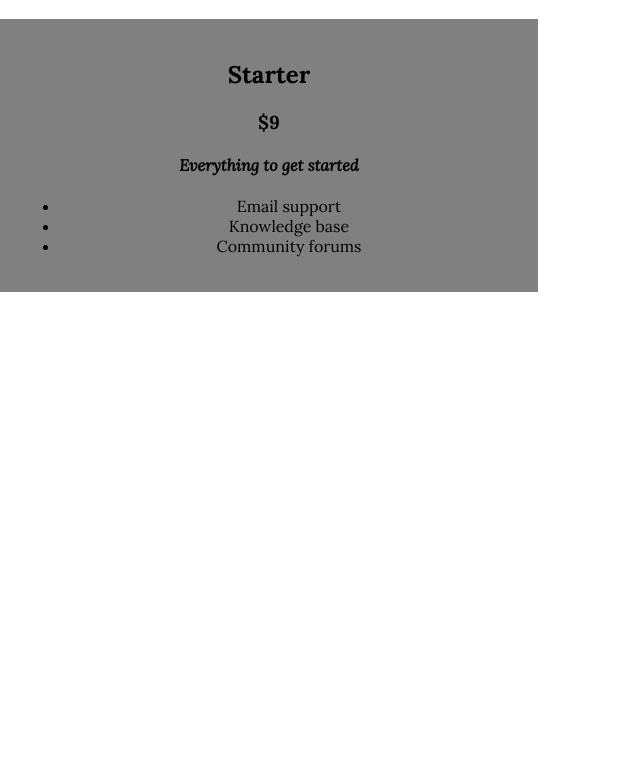
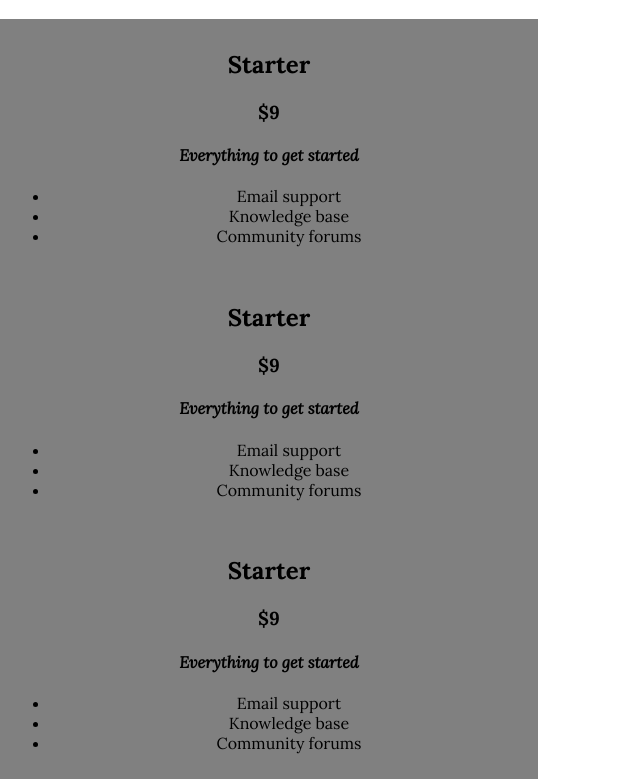
Before and after one commit to Bastianhelias/test1, a plain HTML site: page index.html in a window 1280 px wide. Shown: the part 157-936 px from the top of the page, without its empty margins (0-640 px from the left). Before the commit the page ends 800 px from the top, so only its background shows below. Drawn offline with Linux system fonts and the light colour scheme.

Commit message:
Prueba_evaluada

```diff
--- a/index.html
+++ b/index.html
@@ -37,6 +37,30 @@
 							</ul>
 					</article>
 				</section>
+				<section>
+					<article>
+						<h2>Starter</h2>
+						<h3>$9</h3>
+						<h4><i>Everything to get started</i></h4>
+							<ul>
+								<li>Email support</li>
+								<li>Knowledge base</li>
+								<li>Community forums</li>
+							</ul>
+					</article>
+				</section>
+				<section>
+					<article>
+						<h2>Starter</h2>
+						<h3>$9</h3>
+						<h4><i>Everything to get started</i></h4>
+							<ul>
+								<li>Email support</li>
+								<li>Knowledge base</li>
+								<li>Community forums</li>
+							</ul>
+					</article>
+				</section>
 			</main>
 
 
--- a/style.css
+++ b/style.css
@@ -34,7 +34,6 @@ body {
 	}
 		main section {
 			background-color: gray;
-			padding: 20px;
-			box-sizing: border-box;
+			padding: 10px;
 			text-align: center;
 		}
```
